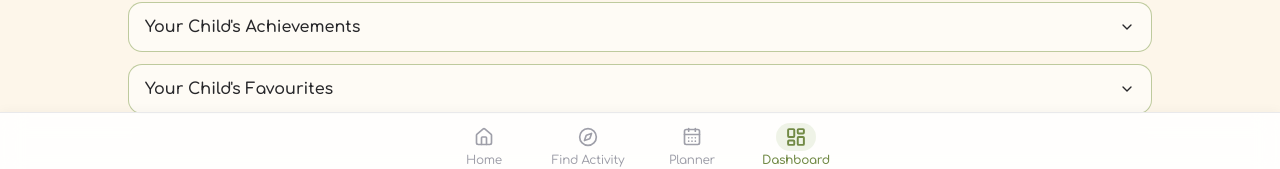
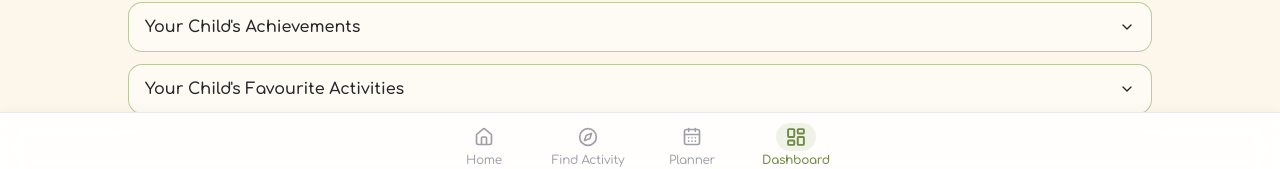
Before and after one commit to canhappyy/your-kids-need-to-touch-grass, a Next.js app in the folder apps/web/: page /dashboard in a window 1280 px wide. Shown: the part 619-788 px from the top of the page. Built offline with nearby package versions, Linux system fonts and the light colour scheme; no server answers; the database is empty.

Commit message:
fix(dashboard): correct title for favourite activities section

```diff
--- a/apps/web/src/components/dashboard/dashboard-section.tsx
+++ b/apps/web/src/components/dashboard/dashboard-section.tsx
@@ -138,7 +138,7 @@ export function DashboardSection() {
               id="favourite-activities"
               onToggle={() => toggleSection("favouriteActivities")}
               open={openSections.favouriteActivities}
-              title="Your Child's Favourites"
+              title="Your Child's Favourite Activities"
             >
               <FavouriteActivities tags={stats.varietyTagCounts} />
             </DashboardDisclosure>
```
